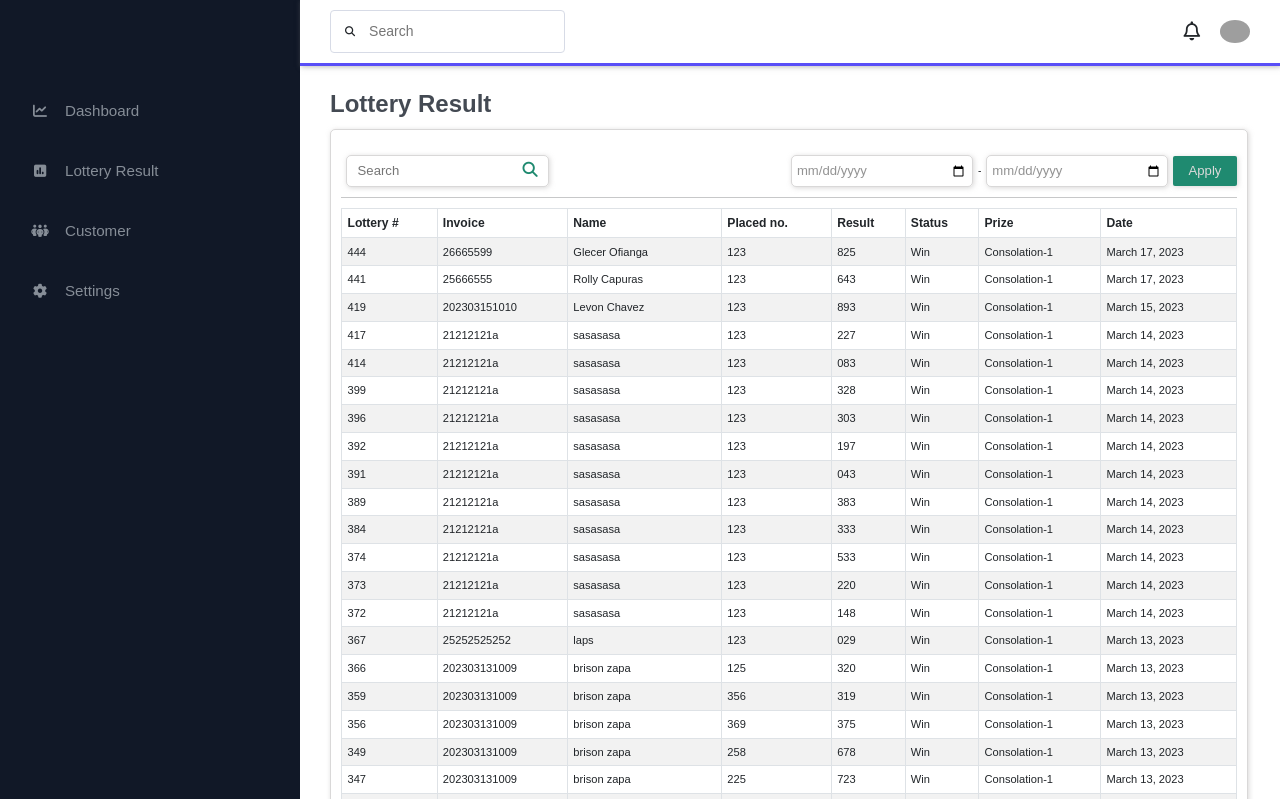
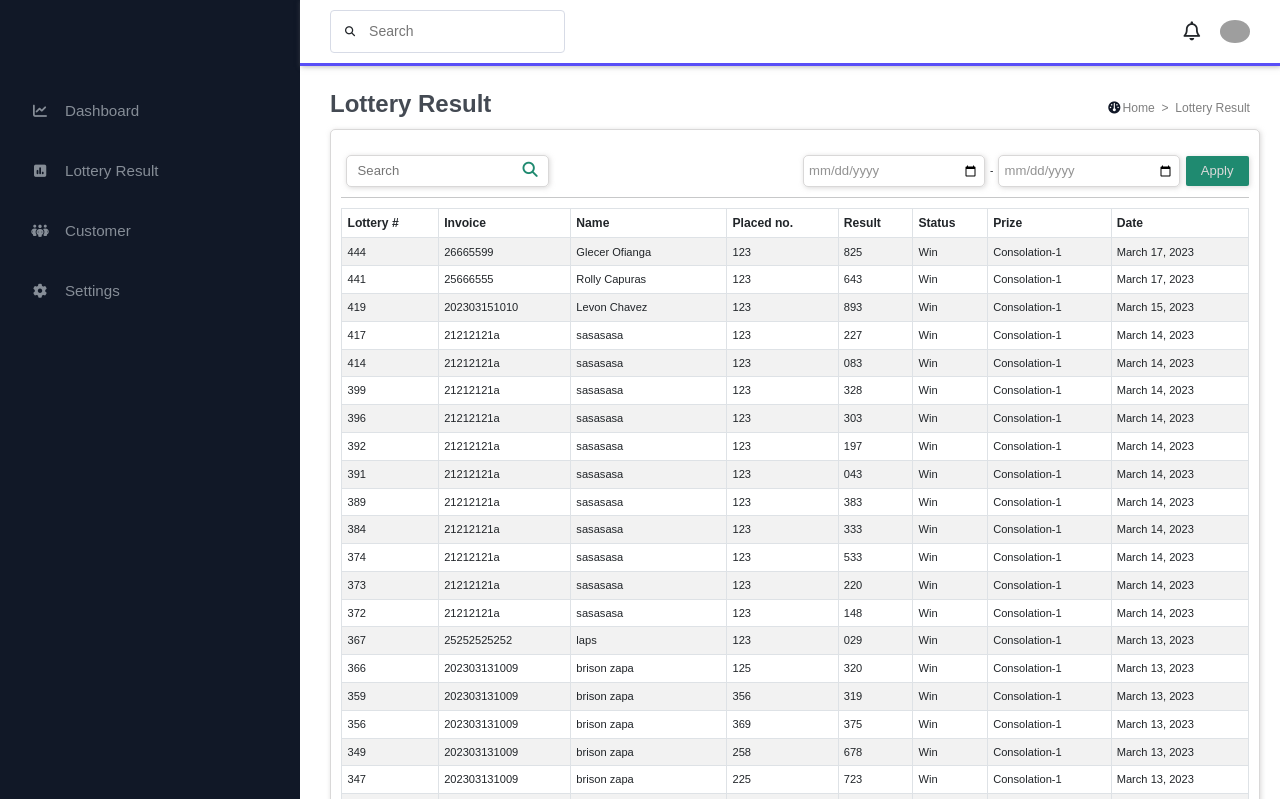
Before and after one commit to novel16/GaisanoLotteryGame, a PHP site: page /admin/lottery_result.php?consolation-1=consolation-1 in a window 1280 px wide. Shown: the top 799 px of the page. Run offline with PHP 8.4, Linux system fonts and the light colour scheme; a user stored in the database is signed in; data comes from the database, SQL or seed files in the repository; some libraries are stand-ins or nearby versions; some web fonts are replaced; grey boxes are pictures that could not be loaded.

Commit message:
made litte changes

```diff
--- a/admin/admin.css
+++ b/admin/admin.css
@@ -504,6 +504,19 @@
     padding: 30px 30px 0 30px;
     font-size: 24px;
     font-weight: 700;
+    display: flex;
+    justify-content: space-between;
+    align-items: center;
+}
+
+.i-name span{
+    font-size: 1.2rem;
+    font-weight: 300;
+    color: rgba(0, 0, 0, 0.5);
+}
+.i-name span i{
+    margin-right: .2rem;
+    color: #111827;
 }
 .h4-text{
     font-size: 2rem;
--- a/admin/index.php
+++ b/admin/index.php
@@ -13,6 +13,7 @@
     <meta name="viewport" content="width=device-width, initial-scale=1.0">
     <title>Lottery Game | Website</title>
     <!-- <link rel="stylesheet" href="admin.css"> -->
+    <link rel="icon" href="../images/gaisano.png" type="image/x-icon">
     <style>
         @import url('https://fonts.googleapis.com/css2?family=Roboto:wght@100;300;400;500;700&display=swap');
 
--- a/admin/lottery_result.php
+++ b/admin/lottery_result.php
@@ -6,6 +6,7 @@
     <meta http-equiv="X-UA-Compatible" content="IE=edge">
     <meta name="viewport" content="width=device-width, initial-scale=1.0">
     <title>Lottery Game | Website</title>
+    <link rel="icon" href="../images/gaisano.png" type="image/x-icon">
     <!-- <link rel="stylesheet" href="../css/datatable.css"> -->
     <link rel="stylesheet" href="admin.css">
     <link rel="stylesheet" href="../bootstrap/css/bootstrap.min.css">
@@ -29,6 +30,11 @@
 
         <h3 class="i-name">
             Lottery Result
+            <div class="home-gauge">
+                <span><i class="fa-solid fa-gauge"></i>Home</span>
+                <span>></span>
+                <span>Lottery Result</span>
+            </div>
         </h3>
 
         <!-- <div class="dash-home">
@@ -267,13 +273,7 @@
 
     </section>
 
-     <script src="https://cdn.datatables.net/1.13.2/js/jquery.dataTables.min.js"></script>
-     <script type="text/javascript">
-            $(document).ready(function() {
-            $('#mydatatable').DataTable();
-            });
-     </script>
 
-    <!-- <?php include('includes/script.php'); ?> -->
+
 </body>
 </html>
--- a/customer_input.php
+++ b/customer_input.php
@@ -14,7 +14,7 @@
     <meta name="viewport" content="width=device-width, initial-scale=1.0">
     <title>Lottery Game | Website</title>
     <link rel="stylesheet" href="style1.css">
-
+    <link rel="icon" href="images/gaisano.png" type="image/x-icon">
     <!-- bootstrap -->
     <link rel="stylesheet" href="bootstrap/css/bootstrap.min.css">
     <script src="bootstrap/js/bootstrap.bundle.min.js"></script>
--- a/index.php
+++ b/index.php
@@ -28,7 +28,7 @@
     <meta name="viewport" content="width=device-width, initial-scale=1.0">
     <title>Lottery Game</title>
     <link rel="stylesheet" href="style.css">
-
+    <link rel="icon" href="images/gaisano.png" type="image/x-icon">
 
 </head>
 <body>
--- a/lottery_insert_data.php
+++ b/lottery_insert_data.php
@@ -48,6 +48,7 @@
         else
         {
             $status = "Lose";
+            $prizes = "N/A";
         }
         $sql = "INSERT INTO `lottery`(`c_invoice`, `lottery_a`, `lottery_b`, `lottery_c`, `result_a`, `result_b`, `result_c`,`status`, `prize`) VALUES (:invoice,:input_one,:input_two,:input_three, :result_a, :result_b, :result_c,:status,:prize)";
         $stmt = $conn->prepare($sql);
--- a/user_login.php
+++ b/user_login.php
@@ -70,6 +70,8 @@
     <meta http-equiv="X-UA-Compatible" content="IE=edge">
     <meta name="viewport" content="width=device-width, initial-scale=1.0">
     <title>Lottery Game | Website</title>
+
+    <link rel="icon" href="images/gaisano.png" type="image/x-icon">
 
     <!-- fontawesome -->
     <link rel="stylesheet" href="fontawesome/all.min.css" />
```
Also changed, not shown: admin/customer.php (+9 -22 lines), admin/home.php (+10 -0 lines), admin/profile.php (+6 -1 lines), images/download.jpg (added).
